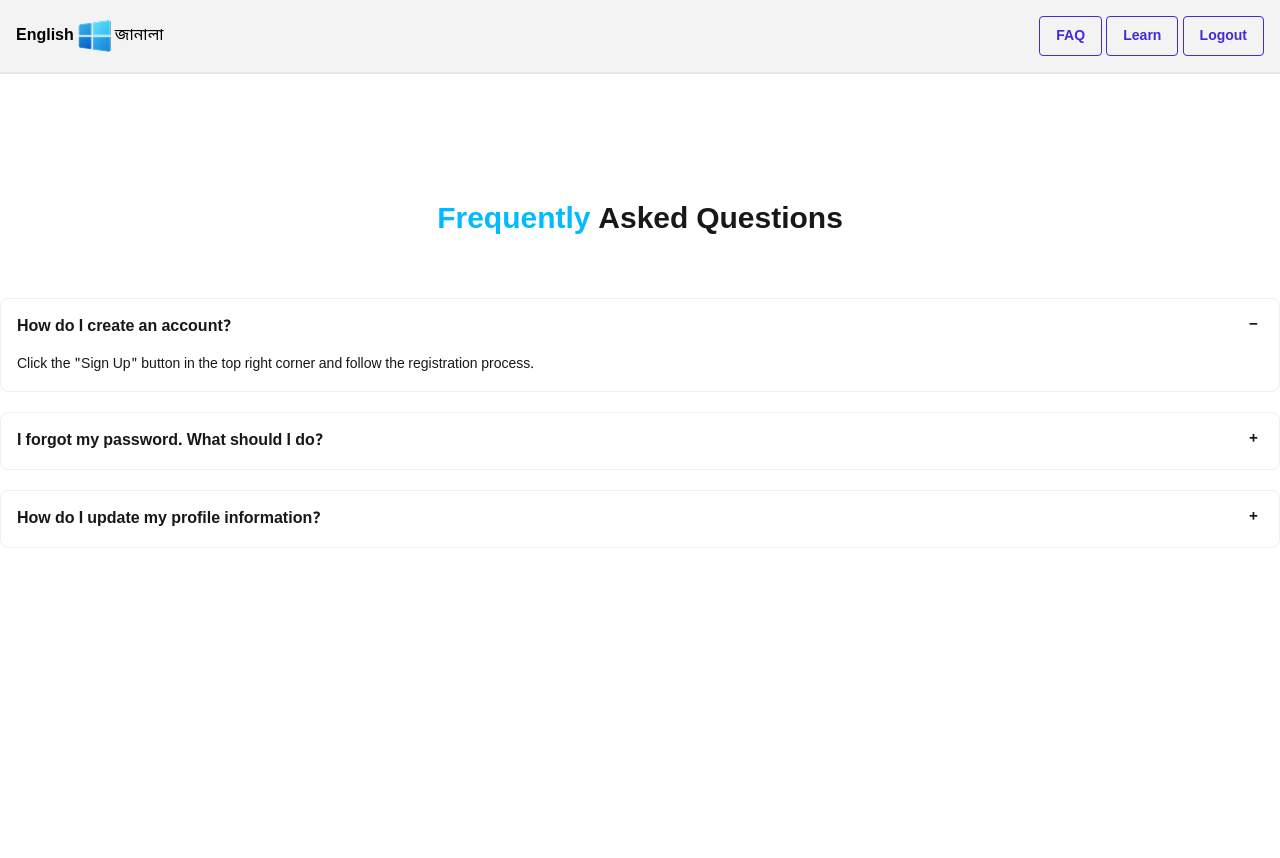
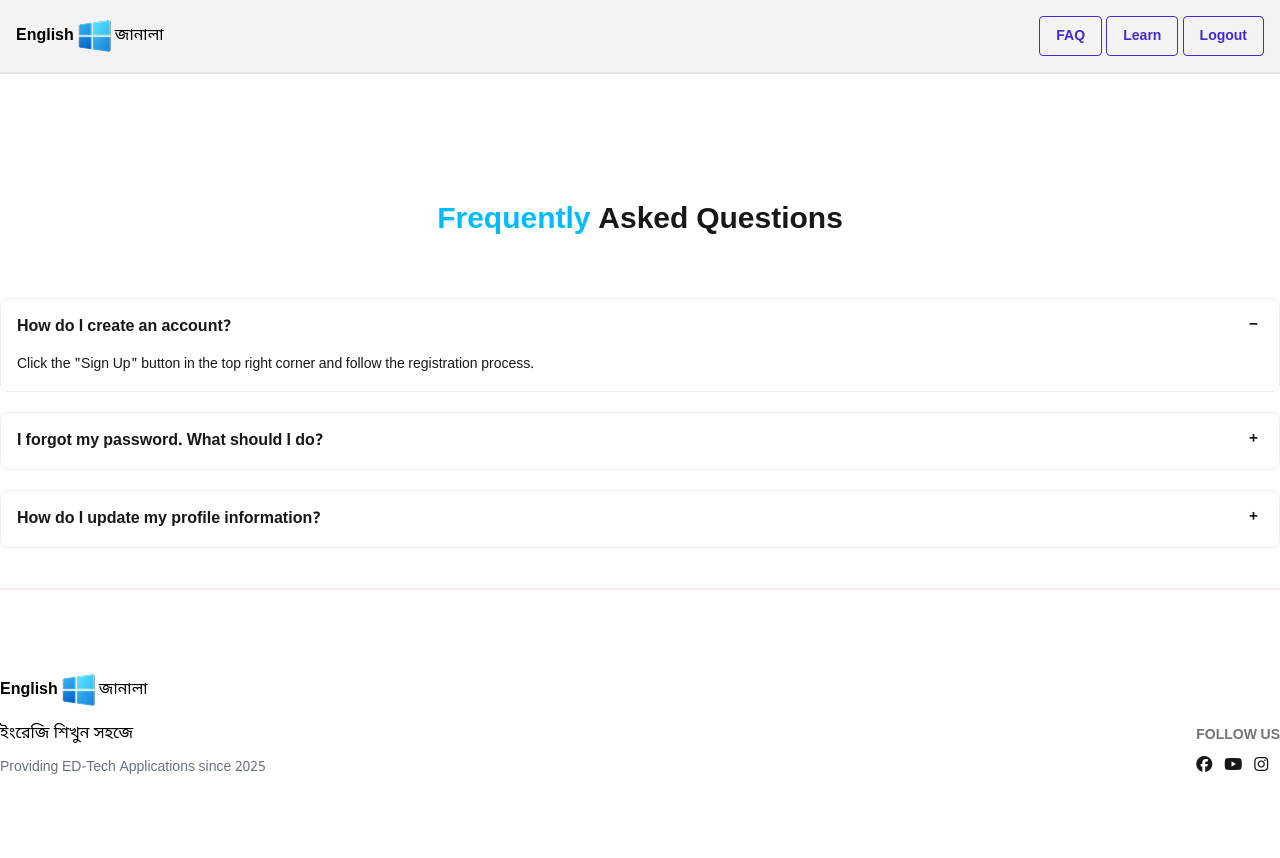
Before and after one commit to Foysal-Munsy/English-Janala, a plain HTML site: page index.html in a window 1280 px wide. Before the commit the page ends 800 px from the top, so only its background shows below. Drawn offline with nearby package versions, Linux system fonts and the light colour scheme.

Commit message:
footer added

```diff
--- a/index.html
+++ b/index.html
@@ -9,6 +9,9 @@
     <!-- Tailwind & DaisyUI -->
     <link href="https://cdn.jsdelivr.net/npm/daisyui@5" rel="stylesheet" type="text/css" />
     <script src="https://cdn.jsdelivr.net/npm/@tailwindcss/browser@4"></script>
+
+    <!-- font awesome -->
+    <link rel="stylesheet" href="https://cdnjs.cloudflare.com/ajax/libs/font-awesome/6.5.1/css/all.min.css">
 
     <!-- Bangla Font -->
     <link href="https://fonts.googleapis.com/css2?family=Noto+Sans+Bengali:wght@400;700&display=swap"
@@ -101,7 +104,32 @@
             </div>
         </section>
     </main>
-    <footer></footer>
+    <footer class=" mt-10 border-[#FFEBEB] border-t-2">
+        <div class="container mx-auto flex justify-between py-20">
+            <div class="grid gap-3">
+                <p class="text-black flex items-center"><span class="font-bold">English</span><img
+                        src="./assets/logo.png" alt="logo">জানালা </p>
+                <p class="text-black flex items-center">ইংরেজি শিখুন সহজে</p>
+                <p class="text-sm text-gray-500">Providing ED-Tech Applications since 2025</p>
+            </div>
+
+            <!-- follow us -->
+            <div class="flex flex-col justify-end">
+                <h6 class="footer-title text-sm">Follow Us</h6>
+                <div class="flex gap-3">
+                    <a>
+                        <i class="fa-brands fa-facebook"></i>
+                    </a>
+                    <a>
+                        <i class="fa-brands fa-youtube"></i>
+                    </a>
+                    <a>
+                        <i class="fa-brands fa-instagram"></i>
+                    </a>
+                </div>
+            </div>
+        </div>
+    </footer>
 
 
 
```
